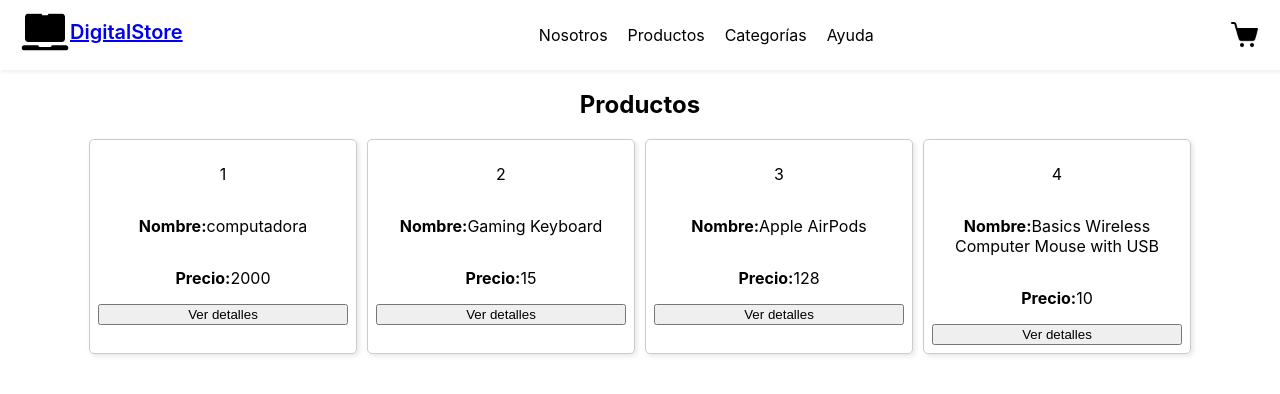
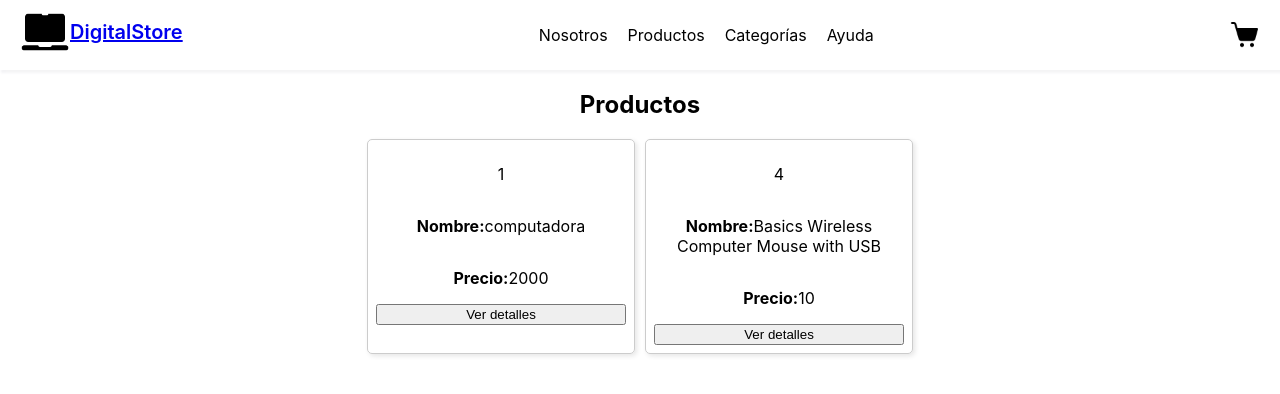
Before and after one commit to melanierolo/react-ecommerce, a React (Create React App) app: page /category/1 in a window 1280 px wide. Shown: the top 394 px of the page. Built offline with nearby package versions, Linux system fonts and the light colour scheme.

Commit message:
add a hook called  useEffect on the component ItemListContainer

```diff
--- a/src/asyncmock.js
+++ b/src/asyncmock.js
@@ -1,12 +1,12 @@
 const myProducts = [
-  { id: 1, name: "computadora", cost: 2000, idCat: 1 },
-  { id: 2, name: "Gaming Keyboard", cost: 15, idCat: 2 },
-  { id: 3, name: "Apple AirPods ", cost: 128, idCat: 3 },
+  { id: 1, name: "computadora", cost: 2000, idCat: "1" },
+  { id: 2, name: "Gaming Keyboard", cost: 15, idCat: "2" },
+  { id: 3, name: "Apple AirPods ", cost: 128, idCat: "3" },
   {
     id: 4,
     name: "Basics Wireless Computer Mouse with USB",
     cost: 10,
-    idCat: 1,
+    idCat: "1",
   },
 ];
 {
--- a/src/components/ItemListContainer/index.js
+++ b/src/components/ItemListContainer/index.js
@@ -1,16 +1,20 @@
 import React from "react";
 import { useState, useEffect } from "react";
-import { getProducts } from "../../asyncmock.js";
+import { getProducts, getProductsByCategory } from "../../asyncmock.js";
 import ItemList from "../ItemList/index.js";
+import { useParams } from "react-router-dom";
 import "./style.css";
 
 export default function ItemListContainer({ message }) {
   const [products, setProducts] = useState([]);
+  const { idCategory } = useParams();
 
-  // Executes once
+  // Manages side effects triggered by changes in idCategory
   useEffect(() => {
-    getProducts().then((response) => setProducts(response));
-  }, []);
+    const functionProducts = idCategory ? getProductsByCategory : getProducts;
+    functionProducts(idCategory).then((response) => setProducts(response));
+  }, [idCategory]);
+
   return (
     <section className="container">
       <h2>{message}</h2>
```
